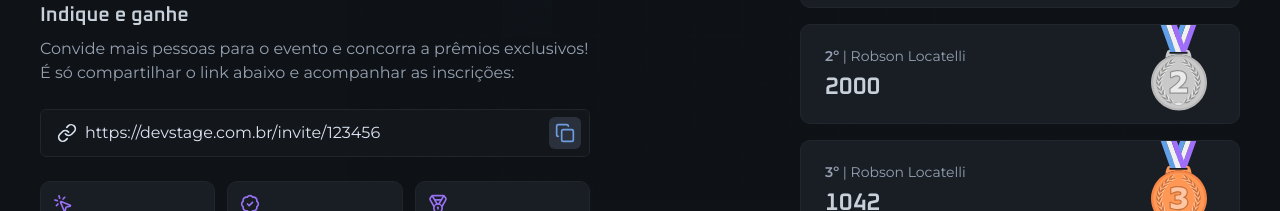
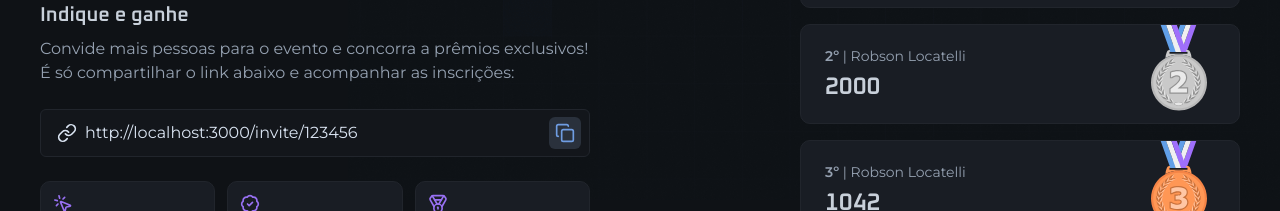
Before and after one commit to rlocatelli9/nlw-connect-web, a Next.js app: page /invite in a window 1280 px wide. Shown: the part 346-557 px from the top of the page. Built offline with nearby package versions, Linux system fonts and the light colour scheme.

Commit message:
feat: handle copy invite link

```diff
--- a/src/app/invite/input-link.tsx
+++ /dev/null
@@ -1,21 +0,0 @@
-import { Button } from '@/components/Button'
-import { Input } from '@/components/Input'
-import { Copy, Link } from 'lucide-react'
-
-export default function InputLink() {
-  return (
-    <Input.Root>
-      <Input.Icon>
-        <Link className="size-5" />
-      </Input.Icon>
-      <Input.Field
-        type="text"
-        defaultValue="https://devstage.com.br/invite/123456"
-        readOnly
-      />
-      <Button.Icon className="-mr-2">
-        <Copy className="size-5" />
-      </Button.Icon>
-    </Input.Root>
-  )
-}
--- /dev/null
+++ b/src/app/invite/invite-link-input.tsx
@@ -0,0 +1,27 @@
+'use client'
+
+import { Button } from '@/components/Button'
+import { Input } from '@/components/Input'
+import { Copy, Link } from 'lucide-react'
+
+export interface InviteLinkInputProps {
+  inviteLink: string
+}
+
+export default function InviteLinkInput({ inviteLink }: InviteLinkInputProps) {
+  const handleCopy = () => {
+    navigator.clipboard.writeText(inviteLink)
+  }
+
+  return (
+    <Input.Root>
+      <Input.Icon>
+        <Link className="size-5" />
+      </Input.Icon>
+      <Input.Field type="text" defaultValue={inviteLink} readOnly />
+      <Button.Icon className="-mr-2" onClick={handleCopy}>
+        <Copy className="size-5" />
+      </Button.Icon>
+    </Input.Root>
+  )
+}
--- a/src/app/invite/page.tsx
+++ b/src/app/invite/page.tsx
@@ -2,10 +2,12 @@ import Ranking from './ranking'
 
 import Logo from '@/assets/logo.svg'
 import Image from 'next/image'
-import InputLink from './input-link'
+import InviteLinkInput from './invite-link-input'
 import Stats from './stats'
 
 export default function InvitePage() {
+  const inviteLink = 'http://localhost:3000/invite/123456'
+
   return (
     <div className="min-h-dvh flex items-center justify-between gap-16 flex-col md:flex-row">
       <div className="flex flex-col gap-10 w-full max-w-[550px]">
@@ -31,7 +33,7 @@ export default function InvitePage() {
             </p>
           </div>
 
-          <InputLink />
+          <InviteLinkInput inviteLink={inviteLink} />
 
           <Stats />
         </div>
```
